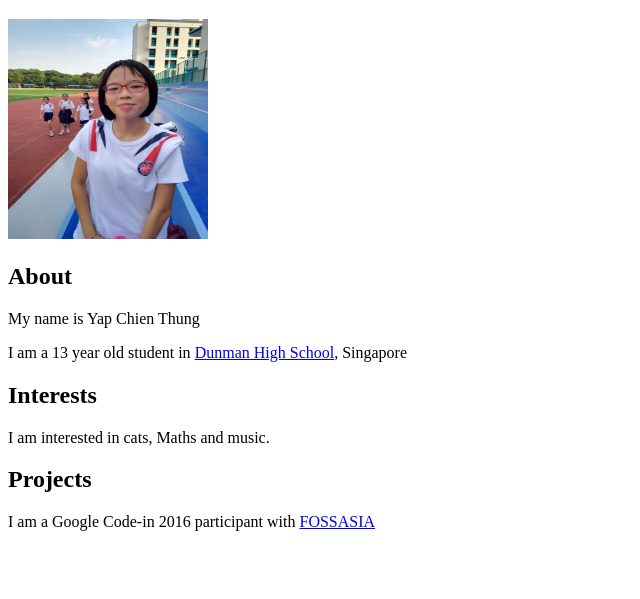
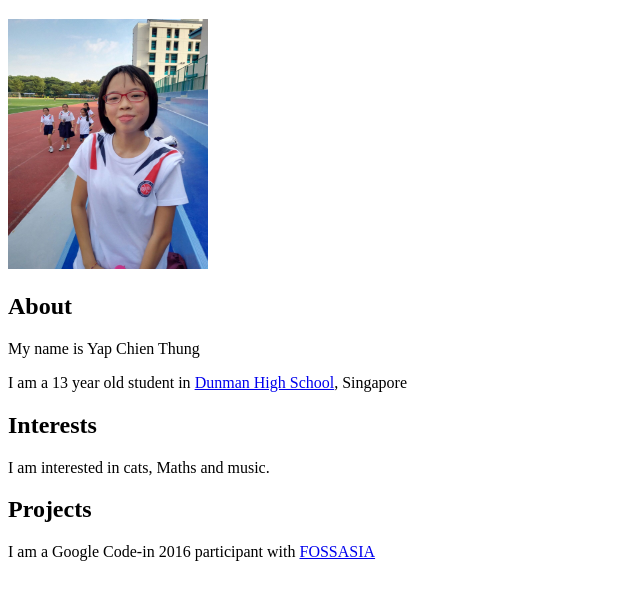
Before and after one commit to YCT123/YCT123.github.io, a plain HTML site: page index.html in a window 1280 px wide. Shown: the part 61-660 px from the top of the page, without its empty margins (0-640 px from the left). Drawn offline with Linux system fonts and the light colour scheme.

Commit message:
Update index.html

```diff
--- a/index.html
+++ b/index.html
@@ -6,7 +6,7 @@
   </head>
   <body>
 <h1>Welcome to my home</h1>
-    <img src="photo.jpg"/ style="width:200px;height:220px;">
+    <img src="photo.jpg"/ style="width:200px;height:250px;">
     <h2>About</h2>
     <p>My name is Yap Chien Thung</p>
     <p>I am a 13 year old student in <a href="dunmanhigh.moe.edu.sg">Dunman High School</a>, Singapore</p>
```
